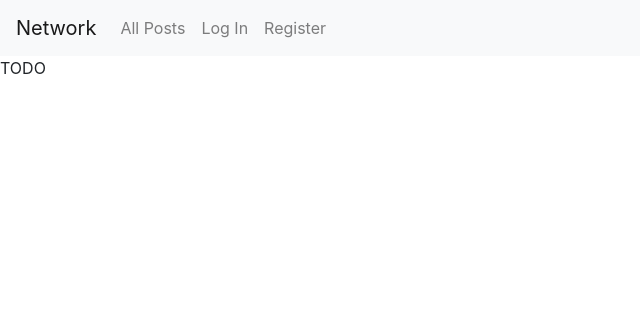
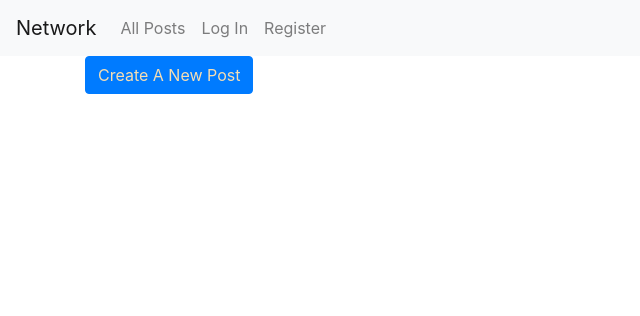
Before and after one commit to KrisGosp/cs50-network, a Django app: page / in a window 1280 px wide. Shown: the top 316 px of the page, without its empty margins (0-640 px from the left). Run offline with Django 3.2, Linux system fonts and the light colour scheme; some libraries are stand-ins or nearby versions.

Commit message:
Basic post form

```diff
--- a/network/static/network/styles.css
+++ b/network/static/network/styles.css
@@ -0,0 +1,7 @@
+a {
+  color: wheat;
+}
+a:hover {
+  text-decoration: none;
+  color: white;
+}
--- a/network/templates/network/index.html
+++ b/network/templates/network/index.html
@@ -1,5 +1,7 @@
-{% extends "network/layout.html" %}
-
-{% block body %}
-    TODO
+{% extends "network/layout.html" %} {% block body %}
+<div class="container">
+  <button class="btn btn-primary">
+    <a href="{% url 'create_post' %}">Create A New Post</a>
+  </button>
+</div>
 {% endblock %}
--- a/network/urls.py
+++ b/network/urls.py
@@ -7,5 +7,6 @@ urlpatterns = [
     path("", views.index, name="index"),
     path("login", views.login_view, name="login"),
     path("logout", views.logout_view, name="logout"),
-    path("register", views.register, name="register")
+    path("register", views.register, name="register"),
+    path("create_post", views.create_post, name="create_post"),
 ]
--- a/network/views.py
+++ b/network/views.py
@@ -4,7 +4,7 @@ from django.http import HttpResponse, HttpResponseRedirect
 from django.shortcuts import render
 from django.urls import reverse
 
-from .models import User
+from .models import User, Post
 
 
 def index(request):
@@ -61,3 +61,16 @@ def register(request):
         return HttpResponseRedirect(reverse("index"))
     else:
         return render(request, "network/register.html")
+
+
+def create_post(request):
+    if request.method == "POST":
+        title = request.POST["title"]
+        body = request.POST["body"]
+        user = request.user
+
+        new_post = Post.objects.create(title=title, body=body, user=user)
+        new_post.save()
+        return HttpResponseRedirect(reverse("index"))
+
+    return render(request, "network/create_post.html")
```
Also changed, not shown: network/templates/network/create_post.html (added, +12 -0 lines), db.sqlite3.
